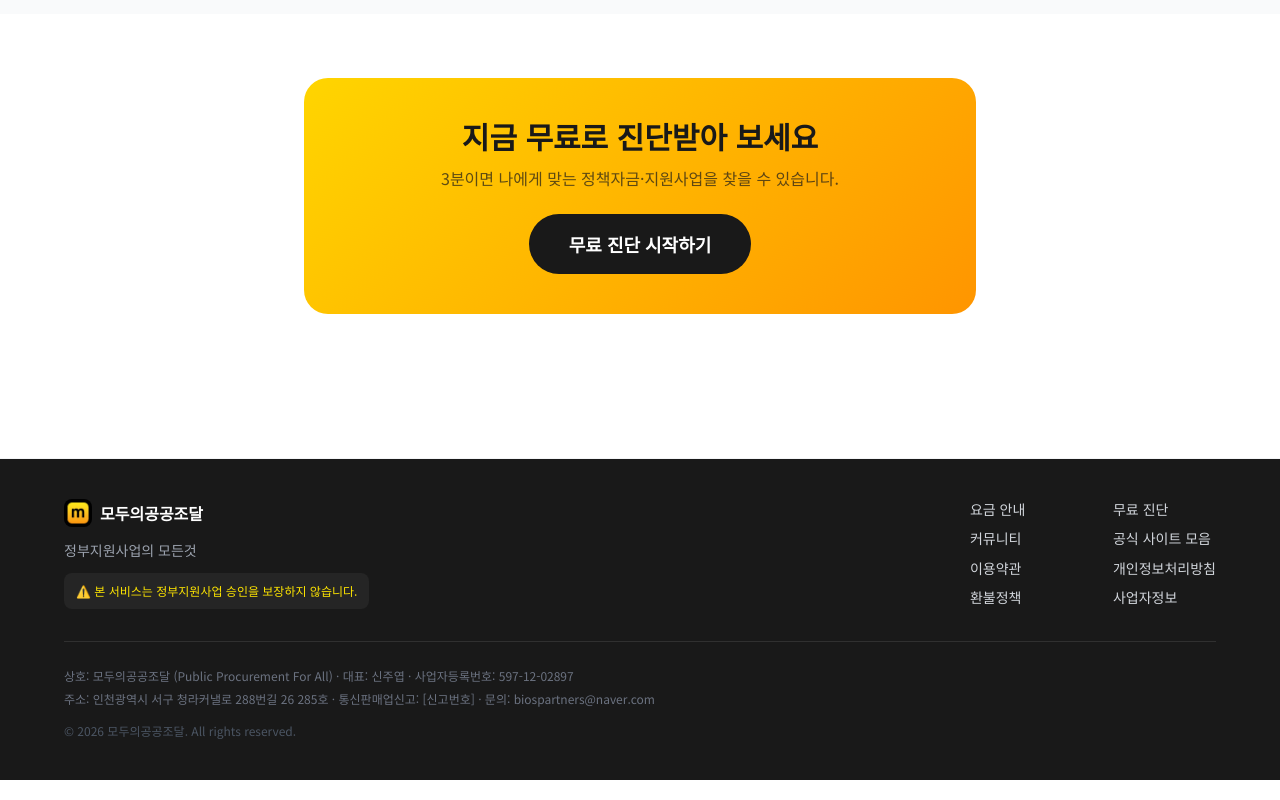
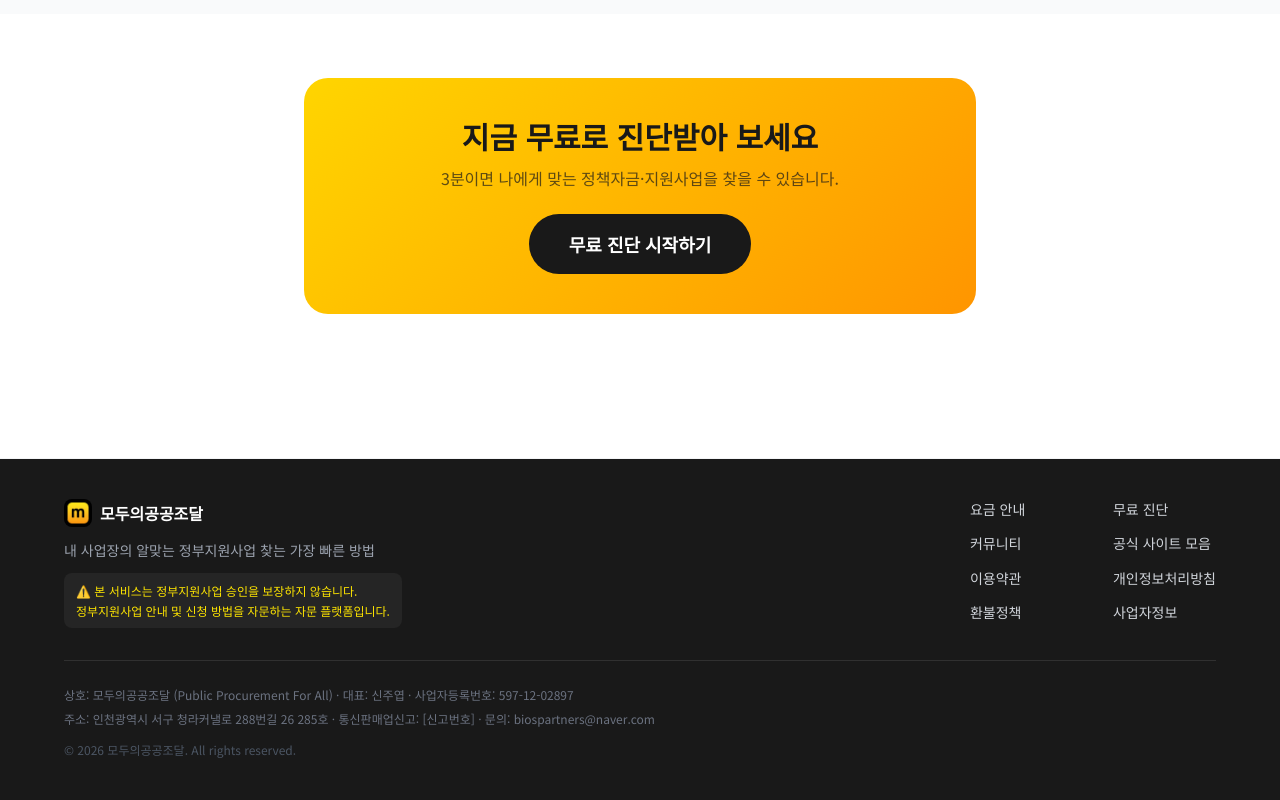
Before and after one commit to ppfa26/PPFA26, a Next.js app: page / in a window 1280 px wide. Shown: the part 2811-3611 px from the top of the page. Built offline with nearby package versions, Linux system fonts and the light colour scheme; a web font is replaced by a local one.

Commit message:
푸터 소개·면책 문구 수정 (사업장 맞춤 정부지원사업 찾기 + 자문 플랫폼 안내)

```diff
--- a/src/components/Footer.tsx
+++ b/src/components/Footer.tsx
@@ -28,7 +28,7 @@ export default function Footer() {
               as="p"
               className="mt-3 break-keep text-sm leading-relaxed text-gray-400"
             >
-              정부지원사업의 모든것
+              내 사업장의 알맞는 정부지원사업 찾는 가장 빠른 방법
             </Editable>
             <Editable
               id="footer-nowarranty"
@@ -36,6 +36,8 @@ export default function Footer() {
               className="mt-3 break-keep rounded-lg bg-white/5 px-3 py-2 text-xs leading-relaxed text-brand-yellow"
             >
               ⚠️ 본 서비스는 정부지원사업 승인을 보장하지 않습니다.
+              <br />
+              정부지원사업 안내 및 신청 방법을 자문하는 자문 플랫폼입니다.
             </Editable>
           </div>
 
```
